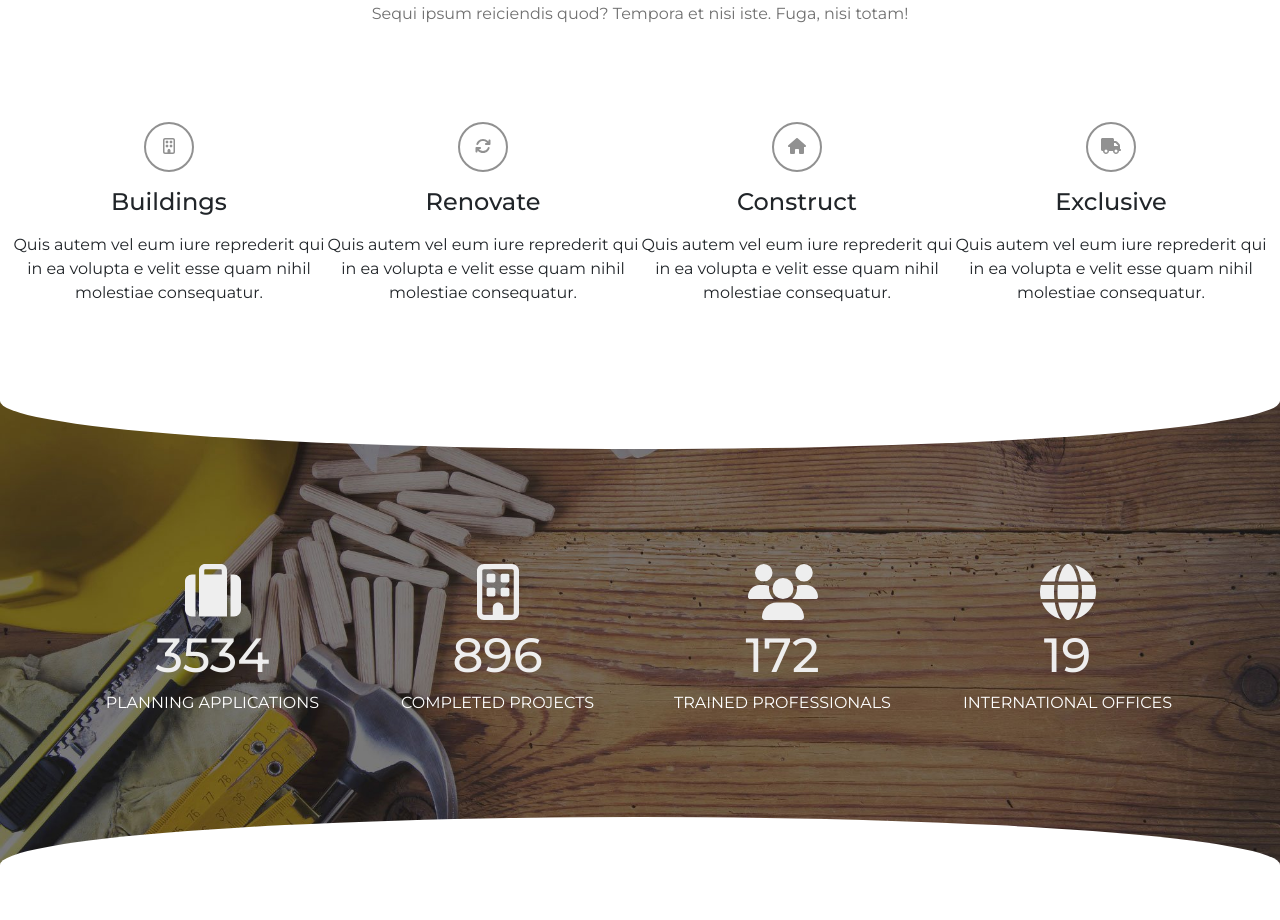
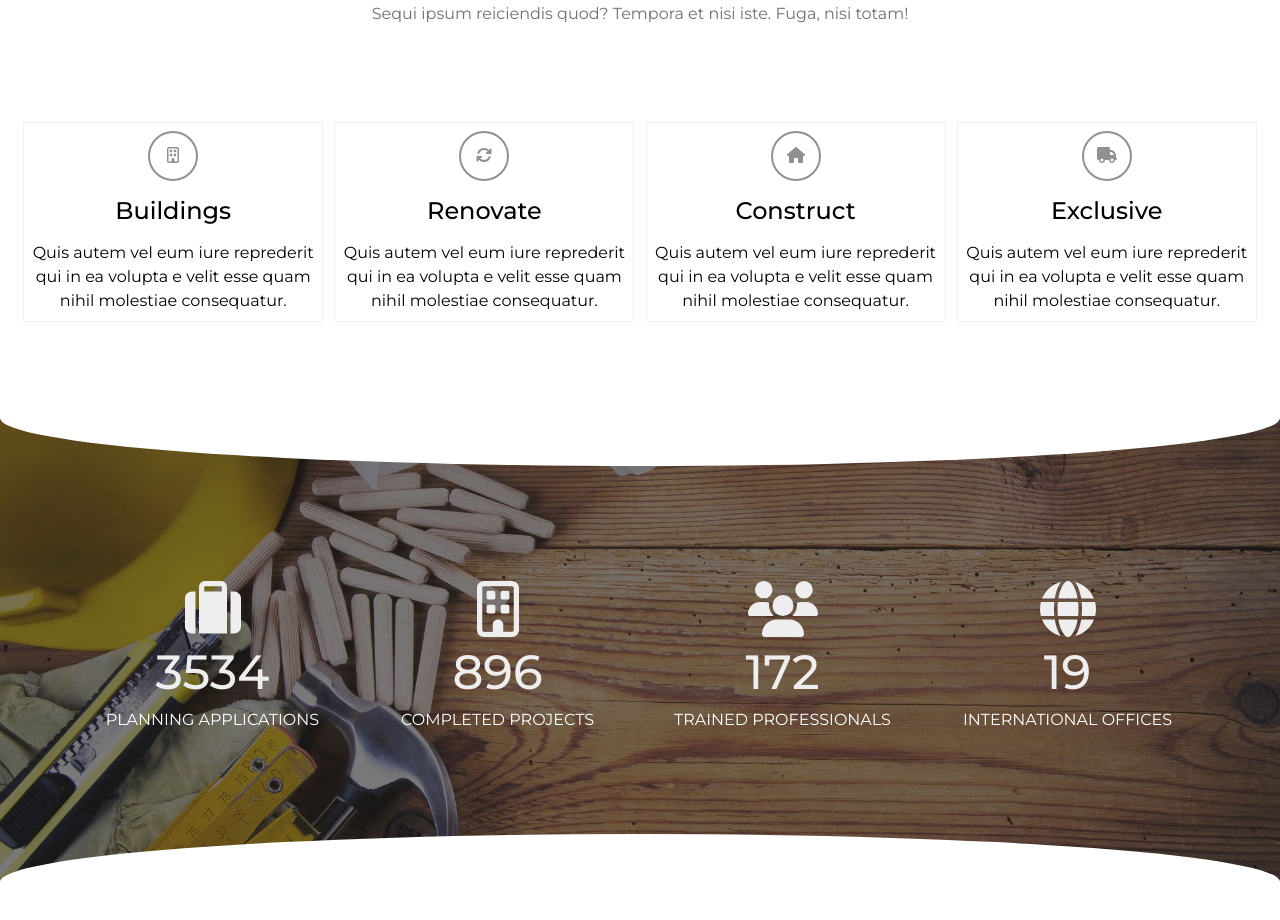
Before and after one commit to Giacomo-Paolini/proj-html-vuejs, a Vue app: page / in a window 1280 px wide. Shown: the part 1328-2248 px from the top of the page. Built offline with nearby package versions, Linux system fonts and the light colour scheme.

Commit message:
feat: hover-card section1

```diff
--- a/src/components/AppSection1.vue
+++ b/src/components/AppSection1.vue
@@ -38,12 +38,21 @@
         <div class="container-fluid my-max-width">
             <div class="row">
                 <div class="d-flex justify-content-evenly mt-5 mb-5">
-                    <div v-for="card in items" class="d-flex flex-column my-card text-center align-items-center justify-content-center">
-                        <div class="circle-icon mb-3">
-                            <span v-html="card.icon"></span>
+                    <div v-for="card in items" class="my-card text-center flip-card">
+                        <div class="flip-card-inner">
+                            <div class="flip-card-front d-flex flex-column align-items-center justify-content-center">
+                                <div class="circle-icon mb-3">
+                                    <span v-html="card.icon"></span>
+                                </div>
+                                <h4 class="mb-3">{{ card.title }}</h4>
+                                <p>{{ card.description }}</p>
+                            </div>
+                            <div class="flip-card-back">
+                                <h4 class="mt-4">ARTFULLY CRAFTED</h4>
+                                <p class="my-3">Lorem ipsum dolor sit, amet consectetur adipisicing elit.</p>
+                                <button>GET A QUOTE</button>
+                            </div>
                         </div>
-                        <h4 class="mb-3">{{ card.title }}</h4>
-                        <p>{{ card.description }}</p>
                     </div>
                 </div>
             </div>
@@ -122,4 +131,55 @@
         }
     }
 
+    /* The flip card container - set the width and height to whatever you want. We have added the border property to demonstrate that the flip itself goes out of the box on hover (remove perspective if you don't want the 3D effect */
+    .flip-card {
+    background-color: transparent;
+    width: 300px;
+    height: 200px;
+    border: 1px solid #f1f1f1;
+    perspective: 1000px; /* Remove this if you don't want the 3D effect */
+    }
+
+    /* This container is needed to position the front and back side */
+    .flip-card-inner {
+    position: relative;
+    width: 100%;
+    height: 100%;
+    text-align: center;
+    transition: transform 0.8s;
+    transform-style: preserve-3d;
+    }
+
+    /* Do an horizontal flip when you move the mouse over the flip box container */
+    .flip-card:hover .flip-card-inner {
+    transform: rotateY(180deg);
+    }
+
+    /* Position the front and back side */
+    .flip-card-front, .flip-card-back {
+    position: absolute;
+    width: 100%;
+    height: 100%;
+    -webkit-backface-visibility: hidden; /* Safari */
+    backface-visibility: hidden;
+    }
+
+    /* Style the front side (fallback if image is missing) */
+    .flip-card-front {
+    background-color: #ffffff;
+    color: black;
+    }
+
+    /* Style the back side */
+    .flip-card-back {
+    background-color: lightgray;
+    color: black;
+    transform: rotateY(180deg);
+        button {
+            @include button(10rem, 0.5rem, $primary, $black);
+        }
+        button:hover {
+            @include button(10rem, 0.5rem, $black, $primary);
+        }
+    }
 </style>
```
